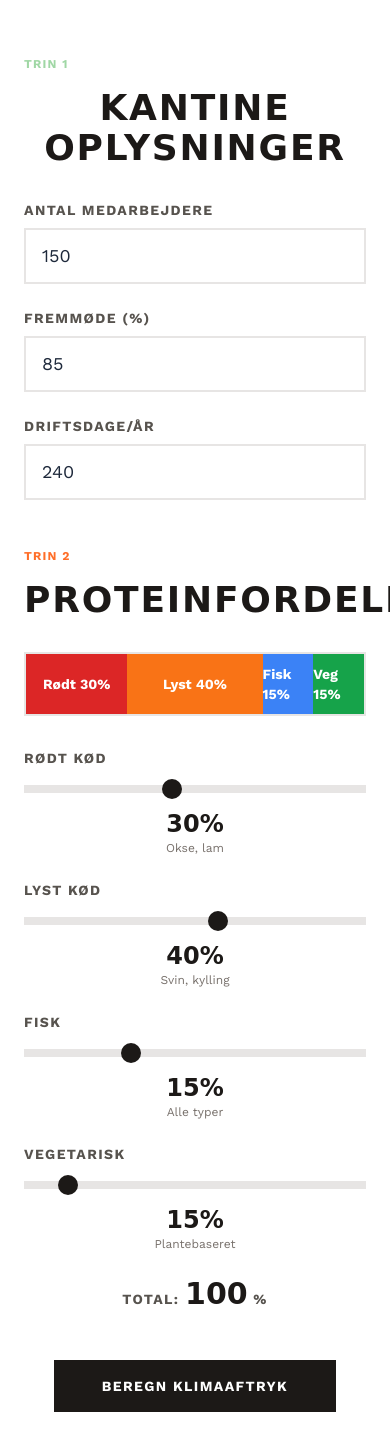
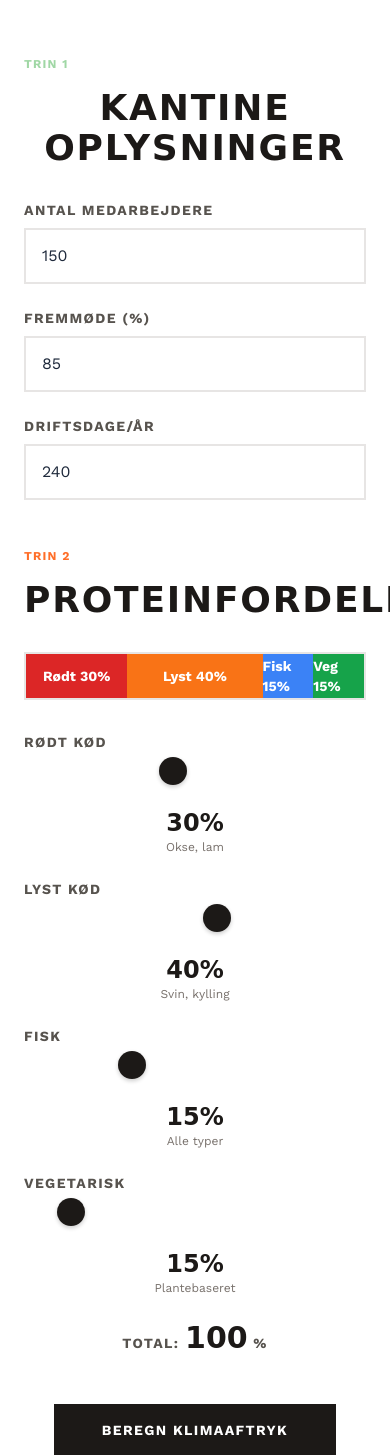
Before and after one commit to Durveshgosavi/vidensbank-flask, a Flask app: page /calculator in a window 390 px wide; the page is wider, and only the part inside the window is pictured. Shown: the part 574-2029 px from the top of that part. Run offline with Flask 3, Linux system fonts and the light colour scheme; some libraries are stand-ins or nearby versions; some web fonts are replaced.

Commit message:
feat: mobile optimization for calculator
- Larger touch targets for range sliders (24px → 28px on mobile)
- Enhanced slider styling with visible tracks and shadows
- Responsive grid layout (1 col → 2 col → 4 col)
- Smaller visual bar height on mobile (12px vs 16px)
- Prevent iOS zoom on input focus (16px font-size)
- Flex-wrap for export/share buttons on narrow screens
- Better touch interaction with :active states
- Improved mobile slider usability with larger thumb area

🤖 Generated with [Claude Code](https://claude.com/claude-code)

Co-Authored-By: Claude <noreply@anthropic.com>

```diff
--- a/templates/calculator.html
+++ b/templates/calculator.html
@@ -67,7 +67,7 @@
       </h2>
 
       <!-- Visual Bar -->
-      <div class="mb-8 h-16 flex overflow-hidden border-2 border-stone-200" id="meatBar">
+      <div class="mb-8 h-12 sm:h-16 flex overflow-hidden border-2 border-stone-200" id="meatBar">
         <div id="segmentRed" class="h-full flex items-center justify-center text-white font-sans font-bold text-sm bg-red-600 transition-all duration-300" style="width:30%">
           Rødt 30%
         </div>
@@ -83,7 +83,7 @@
       </div>
 
       <!-- Sliders -->
-      <div class="grid grid-cols-1 md:grid-cols-4 gap-6">
+      <div class="grid grid-cols-1 sm:grid-cols-2 md:grid-cols-4 gap-6">
         <div>
           <label class="block mb-2 font-sans text-sm font-bold uppercase tracking-widest text-stone-600">
             Rødt Kød
@@ -152,13 +152,13 @@
         <span class="block font-sans text-xs font-bold tracking-widest uppercase text-cb-yellow-light">
           Resultat
         </span>
-        <div class="flex gap-2">
+        <div class="flex gap-2 flex-wrap">
           <button onclick="shareResults()" title="Del resultater"
-            class="px-3 py-1 bg-white/10 hover:bg-white/20 text-white text-xs font-bold uppercase tracking-widest transition-colors">
+            class="px-3 py-1 bg-white/10 hover:bg-white/20 text-white text-xs font-bold uppercase tracking-widest transition-colors whitespace-nowrap">
             📤 Del
           </button>
           <button onclick="exportPDF()" title="Eksportér som PDF"
-            class="px-3 py-1 bg-white/10 hover:bg-white/20 text-white text-xs font-bold uppercase tracking-widest transition-colors">
+            class="px-3 py-1 bg-white/10 hover:bg-white/20 text-white text-xs font-bold uppercase tracking-widest transition-colors whitespace-nowrap">
             📄 PDF
           </button>
         </div>
@@ -617,37 +617,84 @@ window.addEventListener('DOMContentLoaded', function() {
 </script>
 
 <style>
-/* Range slider styling */
+/* Range slider styling - Mobile optimized */
 input[type="range"] {
   -webkit-appearance: none;
   appearance: none;
+  cursor: pointer;
+  /* Larger touch target for mobile */
+  height: 32px;
+  background: transparent;
+}
+
+input[type="range"]::-webkit-slider-track {
+  height: 8px;
+  background: #e7e5e4;
+  border-radius: 4px;
+}
+
+input[type="range"]::-moz-range-track {
+  height: 8px;
+  background: #e7e5e4;
+  border-radius: 4px;
 }
 
 input[type="range"]::-webkit-slider-thumb {
   -webkit-appearance: none;
   appearance: none;
-  width: 20px;
-  height: 20px;
+  width: 24px;
+  height: 24px;
   background: #1c1917;
   cursor: pointer;
   border-radius: 50%;
+  margin-top: -8px;
+  /* Larger touch target for mobile */
+  box-shadow: 0 2px 4px rgba(0,0,0,0.2);
 }
 
 input[type="range"]::-moz-range-thumb {
-  width: 20px;
-  height: 20px;
+  width: 24px;
+  height: 24px;
   background: #1c1917;
   cursor: pointer;
   border-radius: 50%;
   border: none;
+  box-shadow: 0 2px 4px rgba(0,0,0,0.2);
 }
 
-input[type="range"]::-webkit-slider-thumb:hover {
+input[type="range"]::-webkit-slider-thumb:hover,
+input[type="range"]::-webkit-slider-thumb:active {
   background: #a0d7a5;
+  width: 28px;
+  height: 28px;
+  margin-top: -10px;
 }
 
-input[type="range"]::-moz-range-thumb:hover {
+input[type="range"]::-moz-range-thumb:hover,
+input[type="range"]::-moz-range-thumb:active {
   background: #a0d7a5;
+  width: 28px;
+  height: 28px;
+}
+
+/* Mobile-specific improvements */
+@media (max-width: 768px) {
+  input[type="range"]::-webkit-slider-thumb {
+    width: 28px;
+    height: 28px;
+    margin-top: -10px;
+  }
+
+  input[type="range"]::-moz-range-thumb {
+    width: 28px;
+    height: 28px;
+  }
+}
+
+/* Prevent zoom on input focus on iOS */
+input[type="number"],
+input[type="range"] {
+  font-size: 16px;
 }
 </style>
 
```
